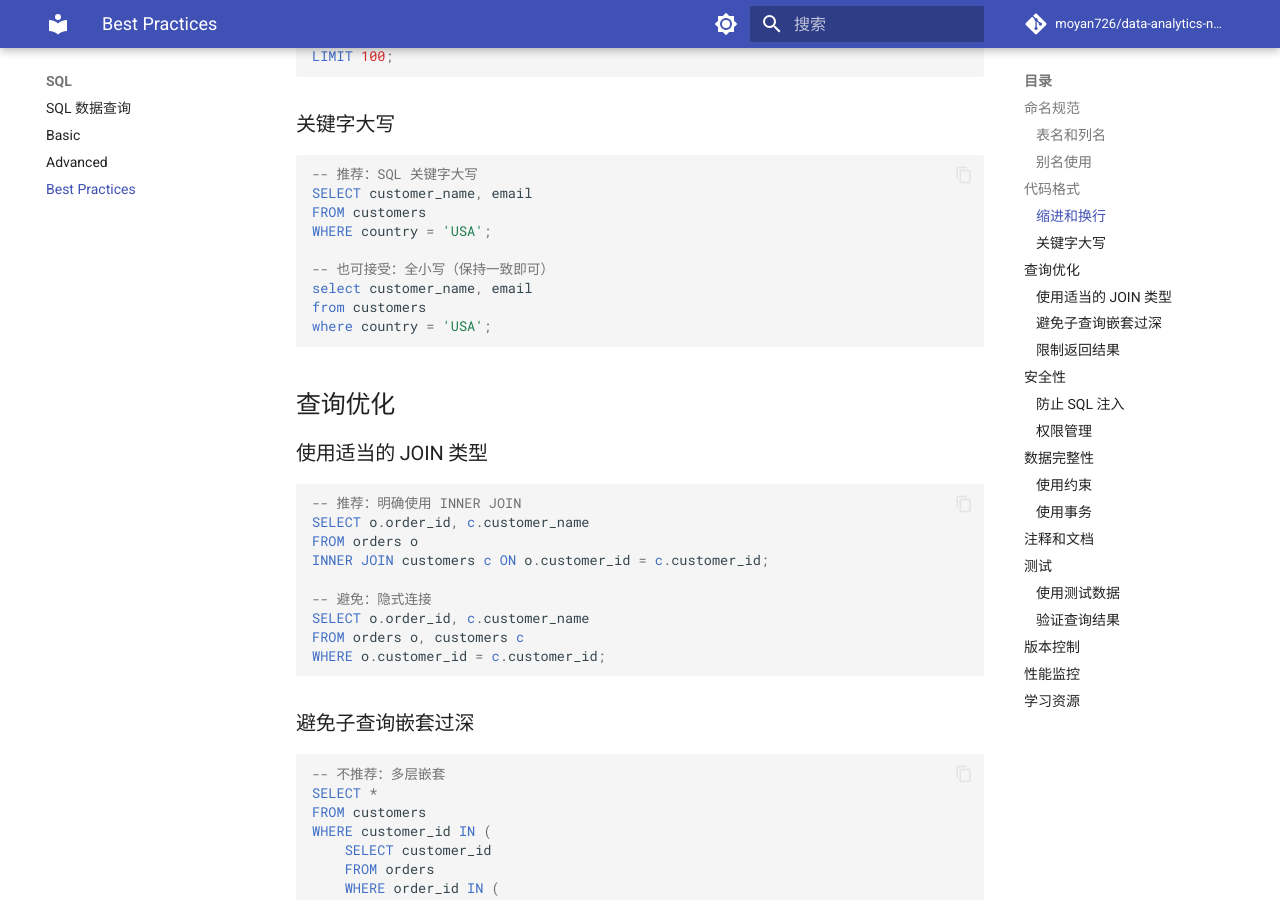
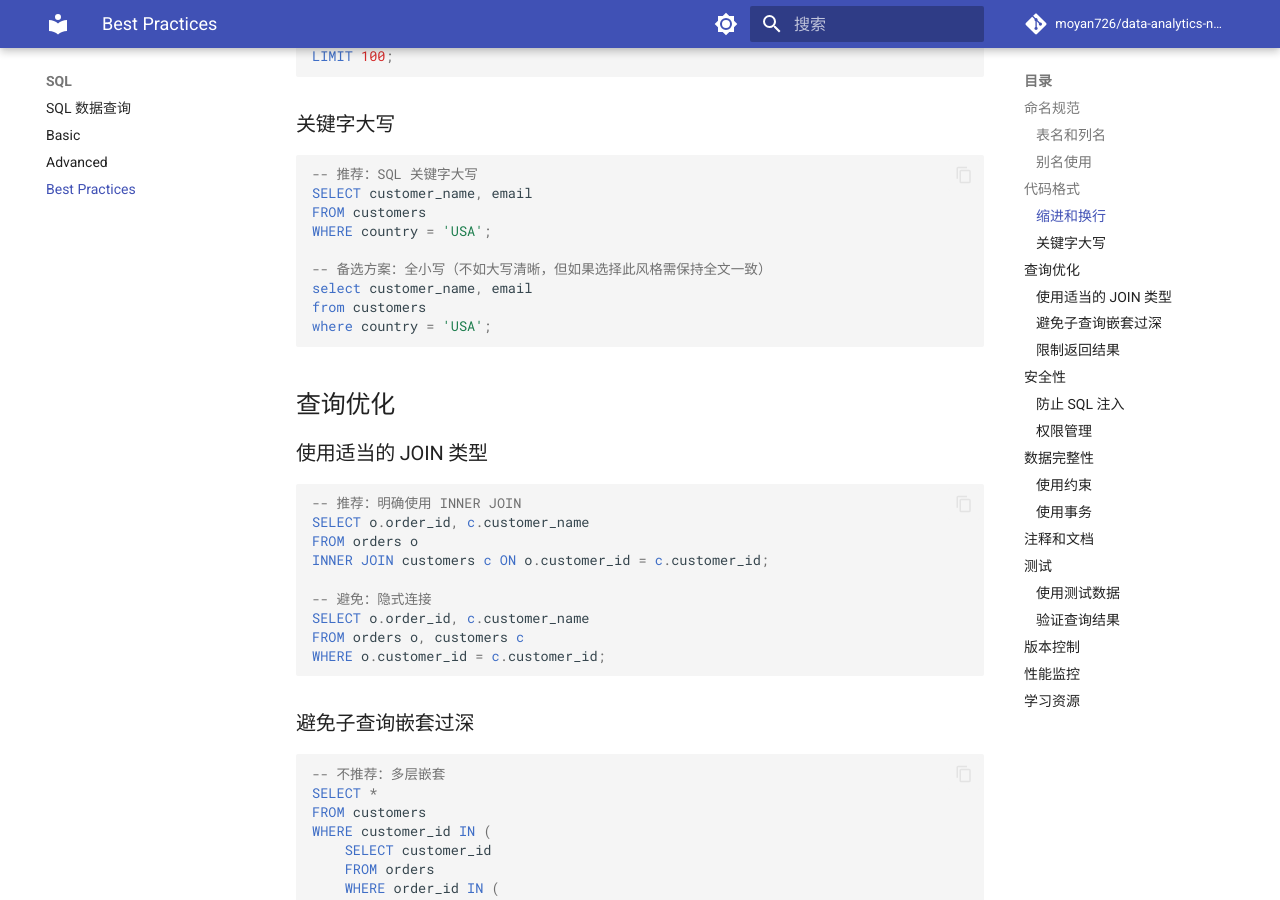
Before and after one commit to moyan726/data-analytics-notes, an MkDocs documentation site: the page built from docs/SQL/best-practices.md, in a window 1280 px wide and 900 px high, scrolled down 1429 px. Built offline with MkDocs 1.6.1 and Material for MkDocs 9.7.7, drawn with Linux system fonts in a browser that asks for light colours; comment, search, counter and statistics services are not loaded.

Commit message:
Fix code review issues: remove trailing blank line and clarify SQL style recommendation
Co-authored-by: moyan726 <177846015+moyan726@users.noreply.github.com>

```diff
--- a/docs/SQL/best-practices.md
+++ b/docs/SQL/best-practices.md
@@ -73,7 +73,7 @@ SELECT customer_name, email
 FROM customers
 WHERE country = 'USA';
 
--- 也可接受：全小写（保持一致即可）
+-- 备选方案：全小写（不如大写清晰，但如果选择此风格需保持全文一致）
 select customer_name, email
 from customers
 where country = 'USA';
```
Also changed, not shown: requirements.txt (line endings or trailing spaces).
